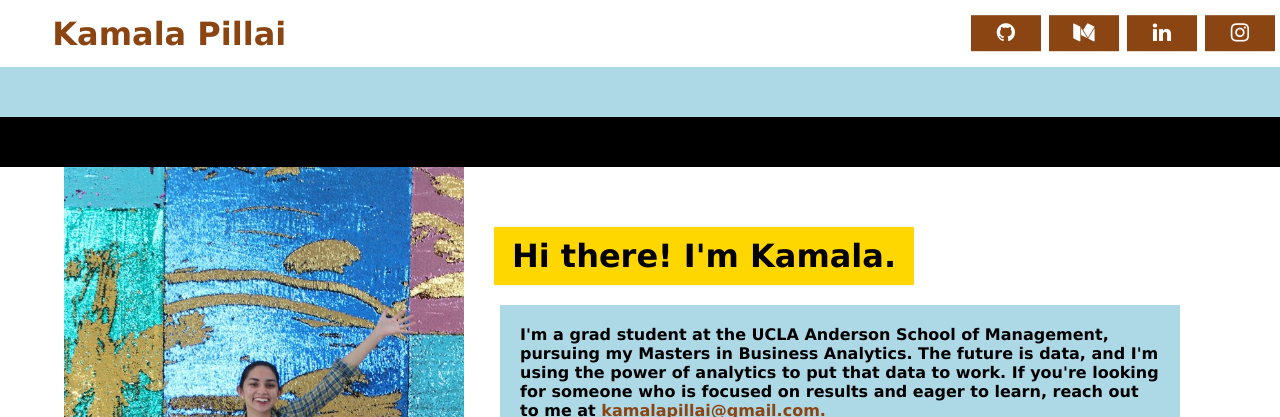
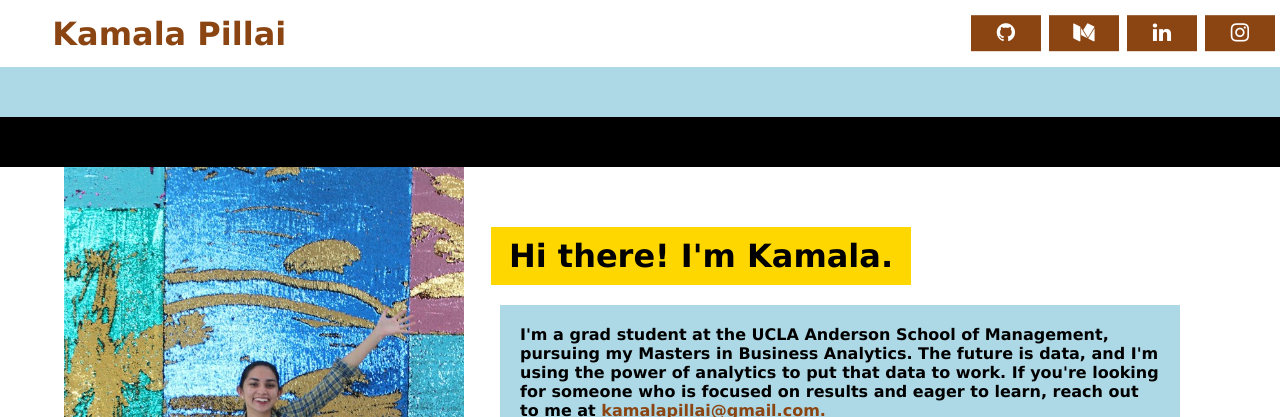
Before and after one commit to kpill/kpill.github.io, a Jekyll site: the page built from index.html, in a window 1280 px wide. Shown: the top 417 px of the page. Built offline with Jekyll 4.4.1, drawn with Linux system fonts in a browser that asks for light colours.

Commit message:
Update main.css

```diff
--- a/css/main.css
+++ b/css/main.css
@@ -136,7 +136,7 @@ html, body {
 		color: black;
 		display: inline-block;
 		margin-top:60px;
-		margin-left:30px;
+		margin-left:27px;
 	}
 
 
```
